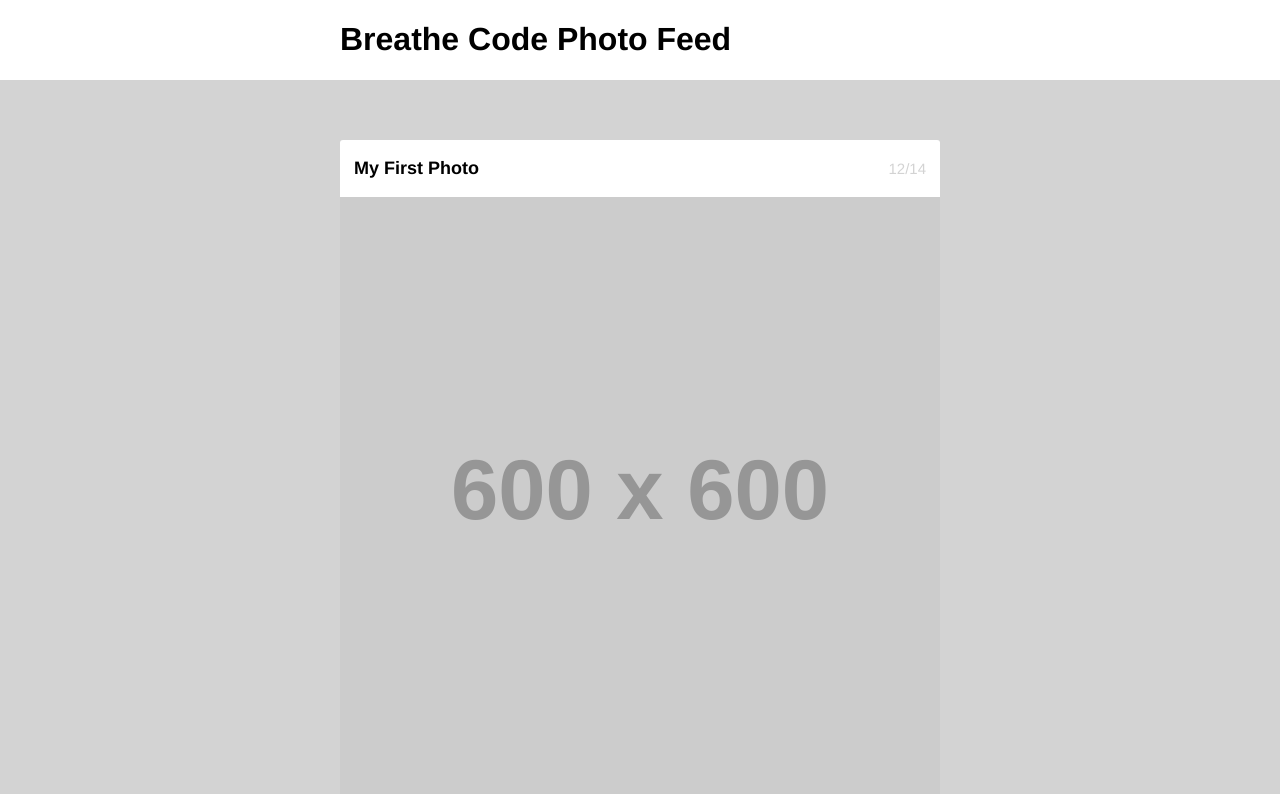
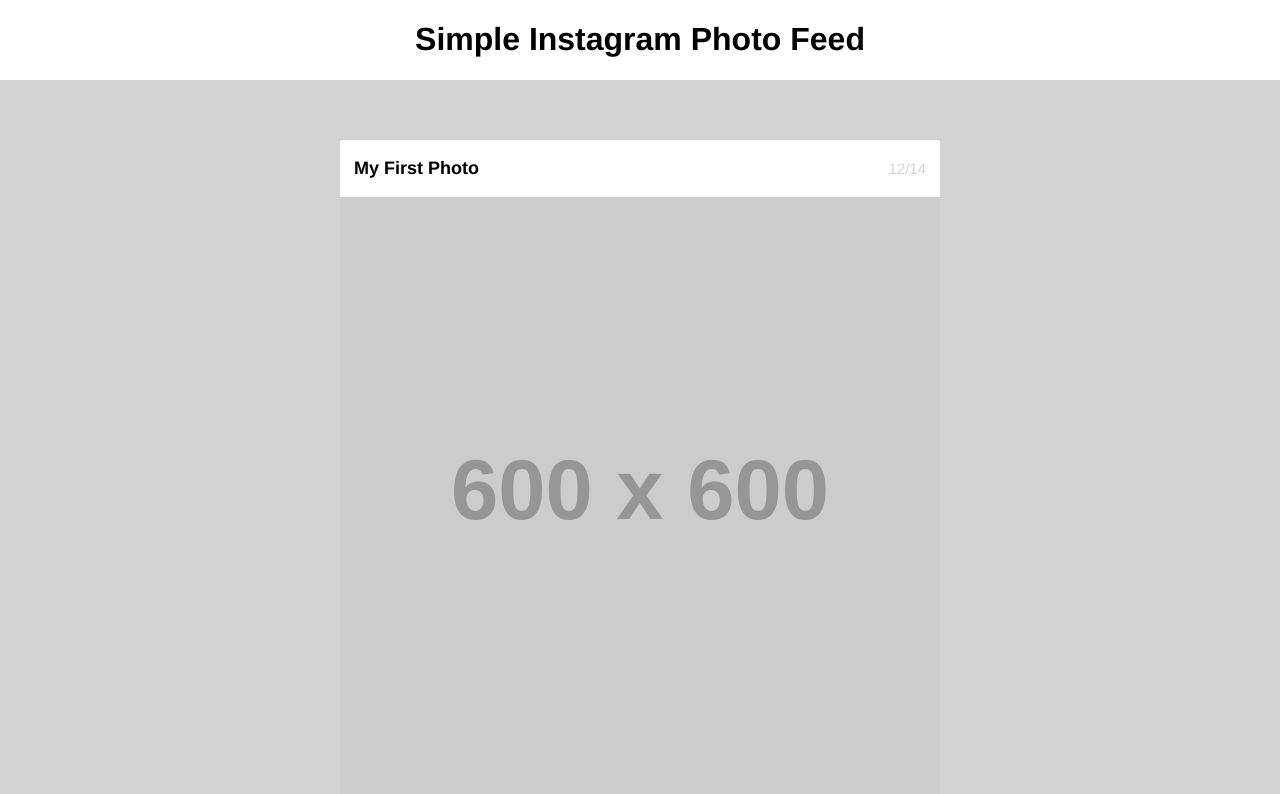
Before and after one commit to edgarbrignoni/simple-instagram-photo-feed, a plain HTML site: page index.html in a window 1280 px wide. Shown: the top 794 px of the page. Drawn offline with Linux system fonts and the light colour scheme; placeholder pictures from the web are drawn by us.

Commit message:
center h1 tag

```diff
--- a/index.html
+++ b/index.html
@@ -7,7 +7,7 @@
     <body>
         <header>
             <div class="centeredContainer">
-                <h1>Breathe Code Photo Feed</h1>
+                <h1>Simple Instagram Photo Feed</h1>
             </div>
         </header>
 
--- a/style.css
+++ b/style.css
@@ -15,6 +15,10 @@ header div {
 
 img {
     width: 600px;
+}
+
+h1 {
+    text-align: center;
 }
 
 h2 {
```
